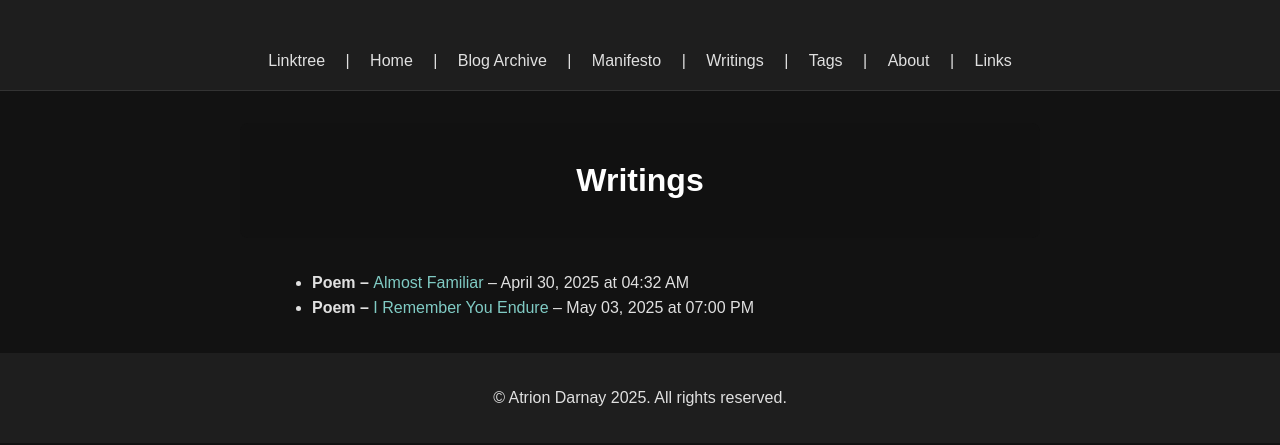
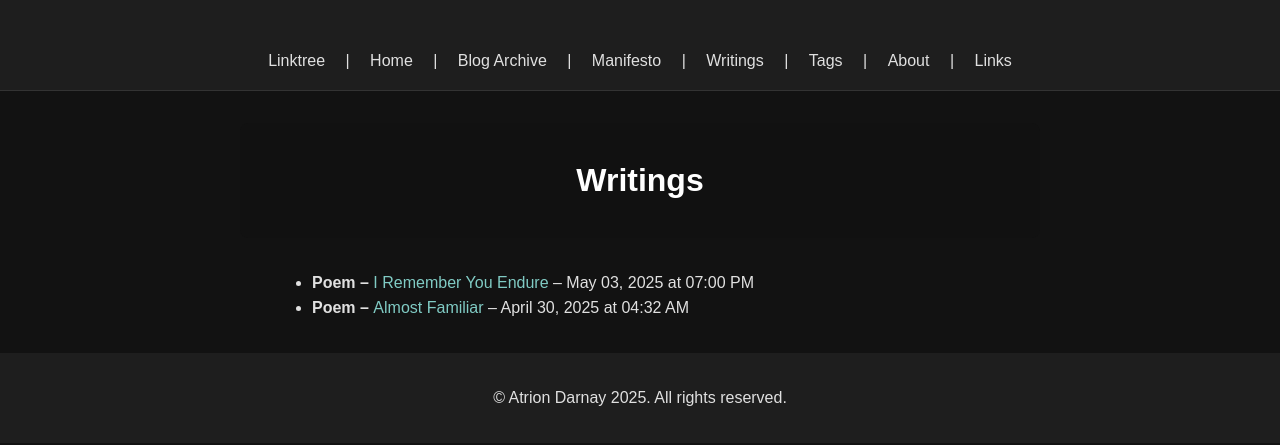
Before and after one commit to Atrion/atrion-blog, a Jekyll site: the page built from writings.md, in a window 1280 px wide. Shown: the top 445 px of the page. Built offline with Jekyll 4.4.1, drawn with Linux system fonts in a browser that asks for light colours.

Commit message:
Update writings.md

```diff
--- a/writings.md
+++ b/writings.md
@@ -5,7 +5,7 @@ permalink: /writings/
 ---
 
 <ul>
-  {% assign sorted_writings = site.writings | sort: "title" %}
+  {% assign sorted_writings = site.writings | sort: "date" | reverse %}
   {% for writing in sorted_writings %}
     <li>
       {% if writing.type %}
```
